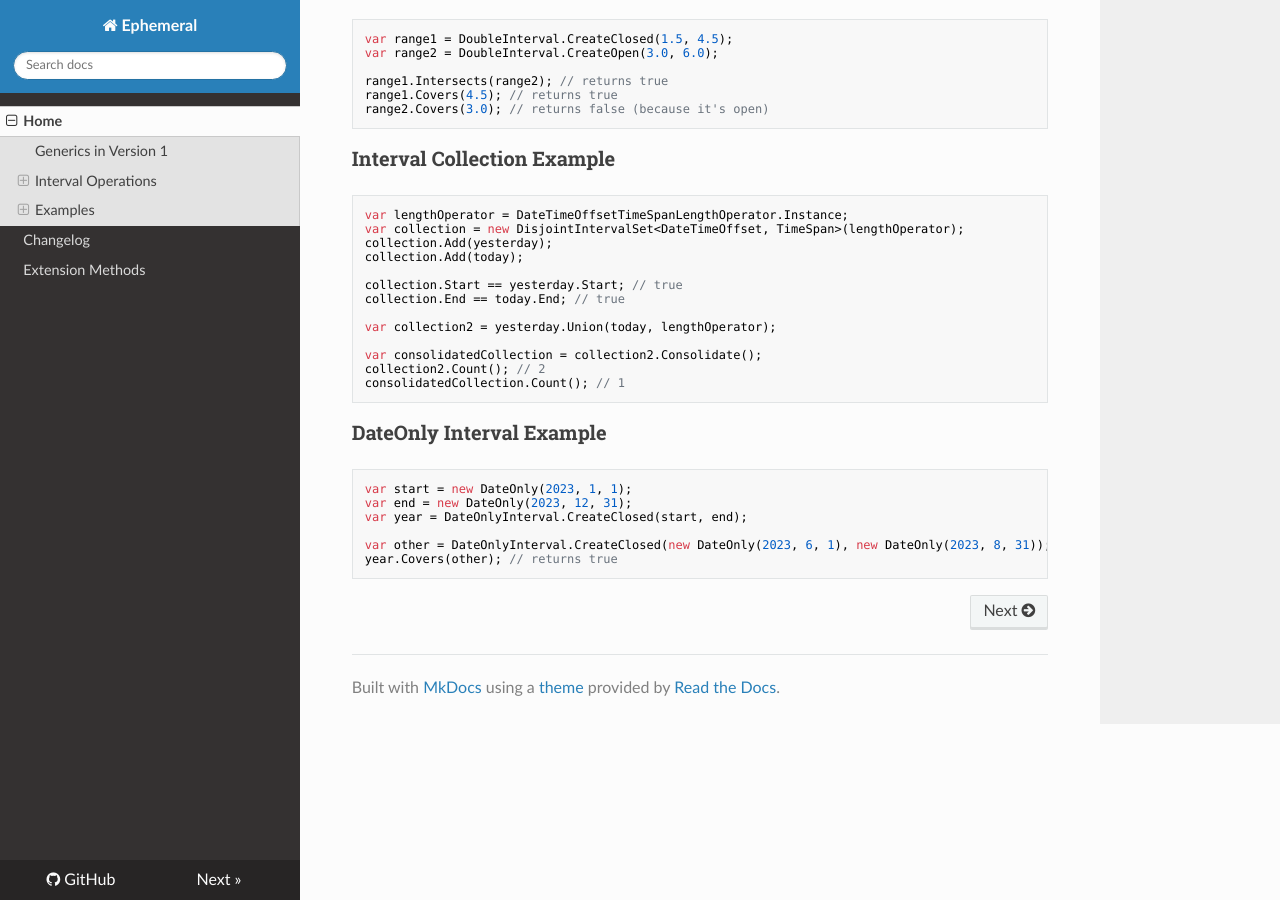
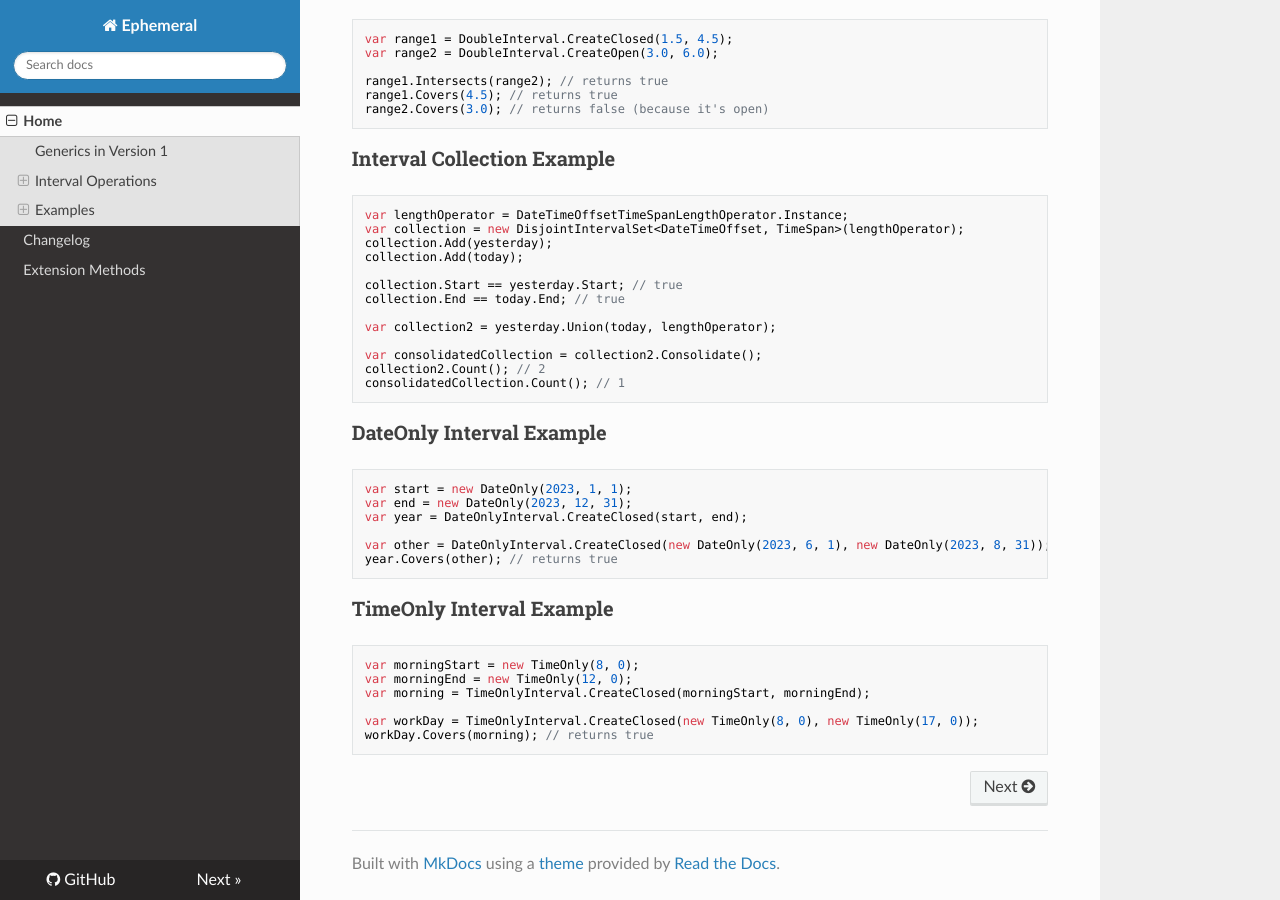
Before and after one commit to marsop/ephemeral, an MkDocs documentation site: the page built from docs/index.md, in a window 1280 px wide and 900 px high, scrolled down 3998 px. Built offline with MkDocs 1.6.1, drawn with Linux system fonts in a browser that asks for light colours; nearby versions of some CDN libraries.

Commit message:
Add TimeOnly interval example to documentation
Co-authored-by: google-labs-jules[bot] <161369871+google-labs-jules[bot]@users.noreply.github.com>

````diff
--- a/docs/index.md
+++ b/docs/index.md
@@ -204,3 +204,14 @@ var year = DateOnlyInterval.CreateClosed(start, end);
 var other = DateOnlyInterval.CreateClosed(new DateOnly(2023, 6, 1), new DateOnly(2023, 8, 31));
 year.Covers(other); // returns true
 ```
+
+### TimeOnly Interval Example
+
+```csharp
+var morningStart = new TimeOnly(8, 0);
+var morningEnd = new TimeOnly(12, 0);
+var morning = TimeOnlyInterval.CreateClosed(morningStart, morningEnd);
+
+var workDay = TimeOnlyInterval.CreateClosed(new TimeOnly(8, 0), new TimeOnly(17, 0));
+workDay.Covers(morning); // returns true
+```
````
Also changed, not shown: README.md (+11 -0 lines).
